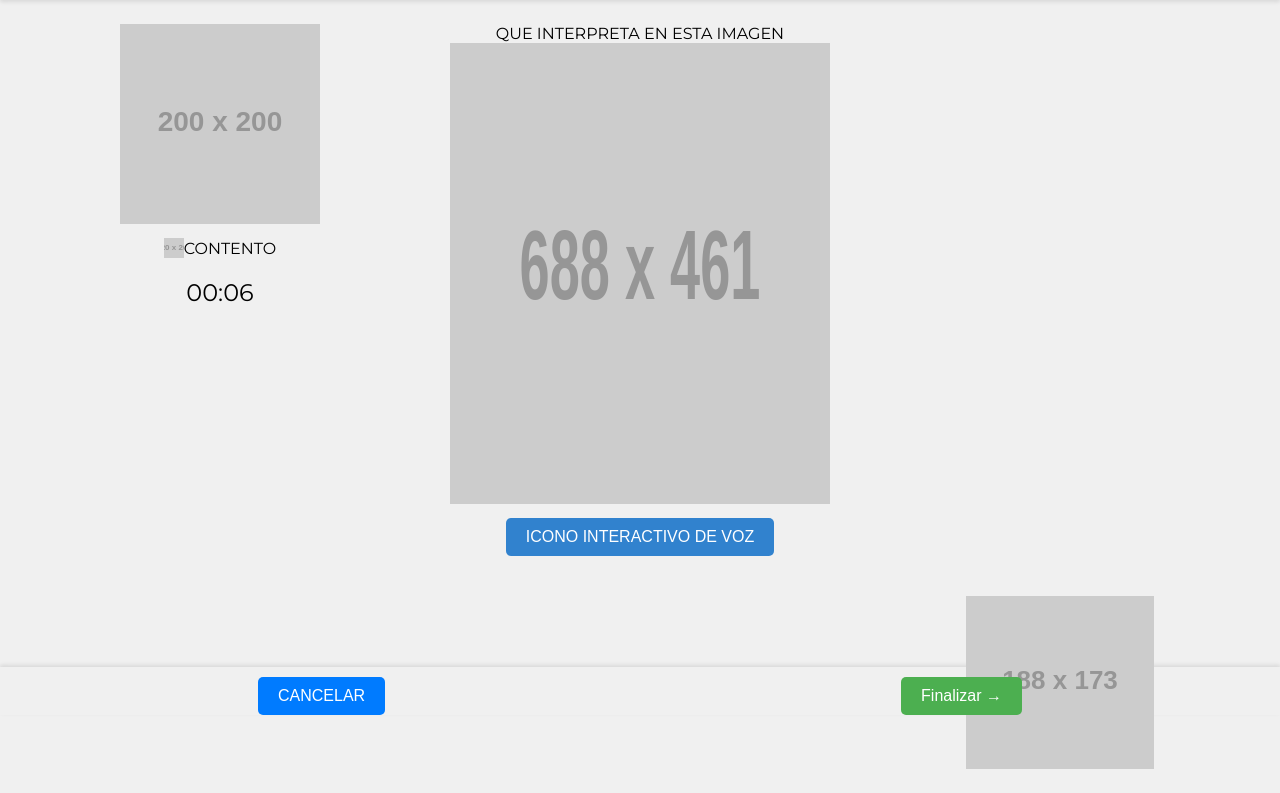
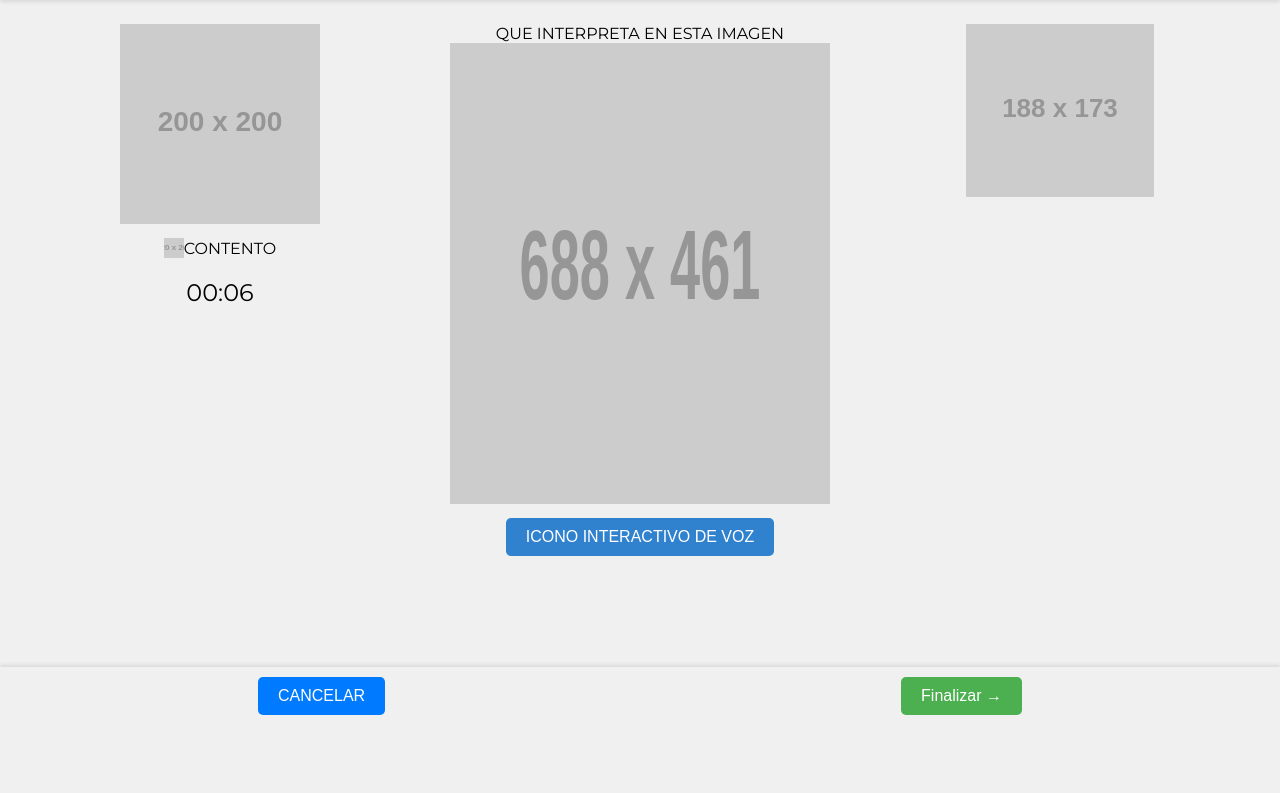
Before and after one commit to adriannole/PROYECTOFINAL, a Flask app: template app/templates/principal.html in a window 1280 px wide. Shown: the part 85-878 px from the top of the page. After the commit the page ends 800 px from the top, so only its background shows below. Run offline with Flask 3, Linux system fonts and the light colour scheme; the template is opened without the code that fills it, so the values that code supplies are empty; grey boxes labelled with a size stand in for pictures from a placeholder-image service; some libraries are stand-ins or nearby versions.

Commit message:
Update stylePrincpial.css

```diff
--- a/app/static/css/stylePrincpial.css
+++ b/app/static/css/stylePrincpial.css
@@ -70,7 +70,7 @@ body, html {
 
 .right-column {
   grid-column: 3; /* Coloca en la tercera columna */
-  grid-row: 3; /* Coloca en la tercera fila, es decir, debajo de las demás */
+  grid-row: 1; /* Coloca en la tercera fila, es decir, debajo de las demás */
 
 }
 
```
